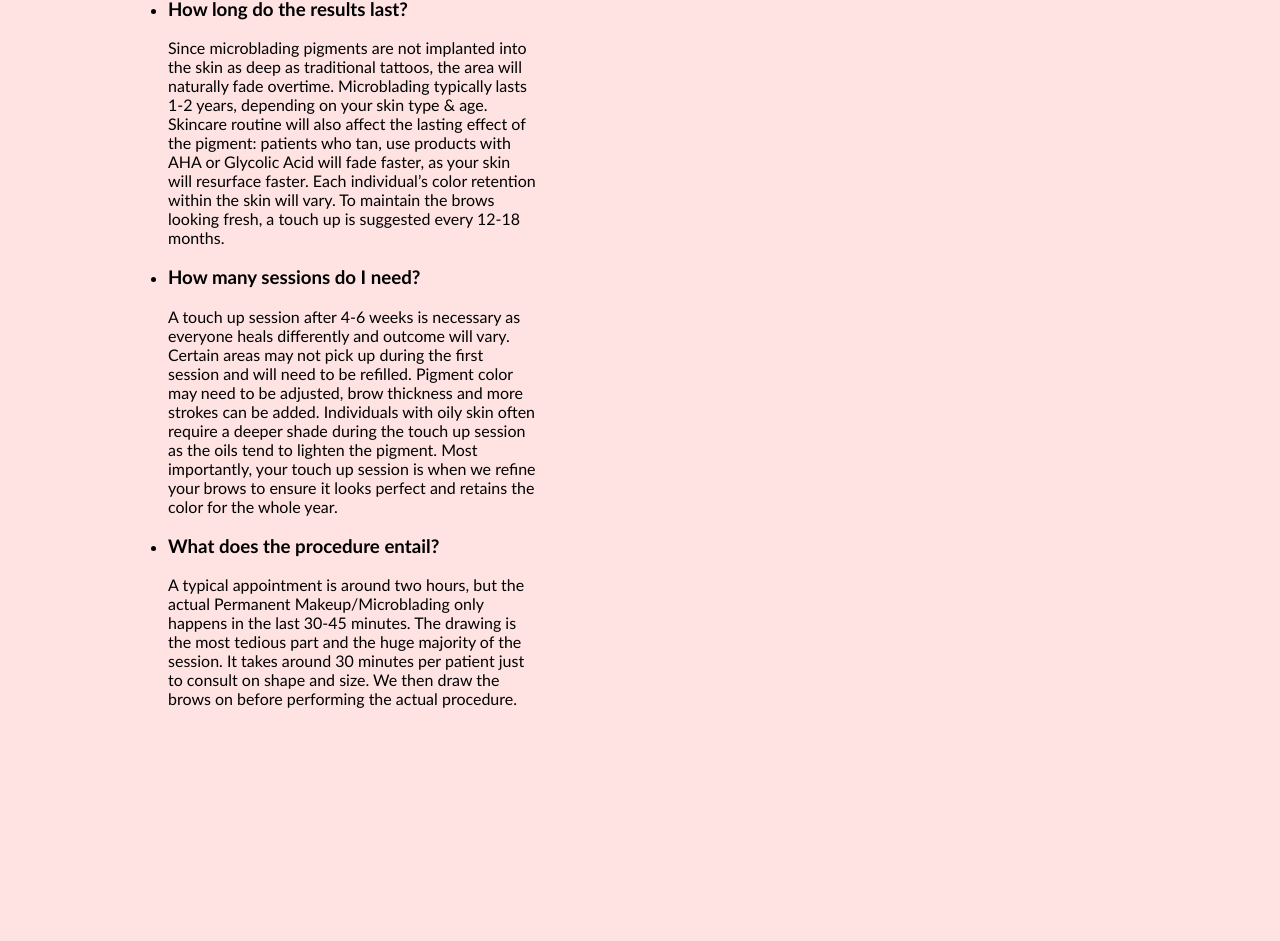
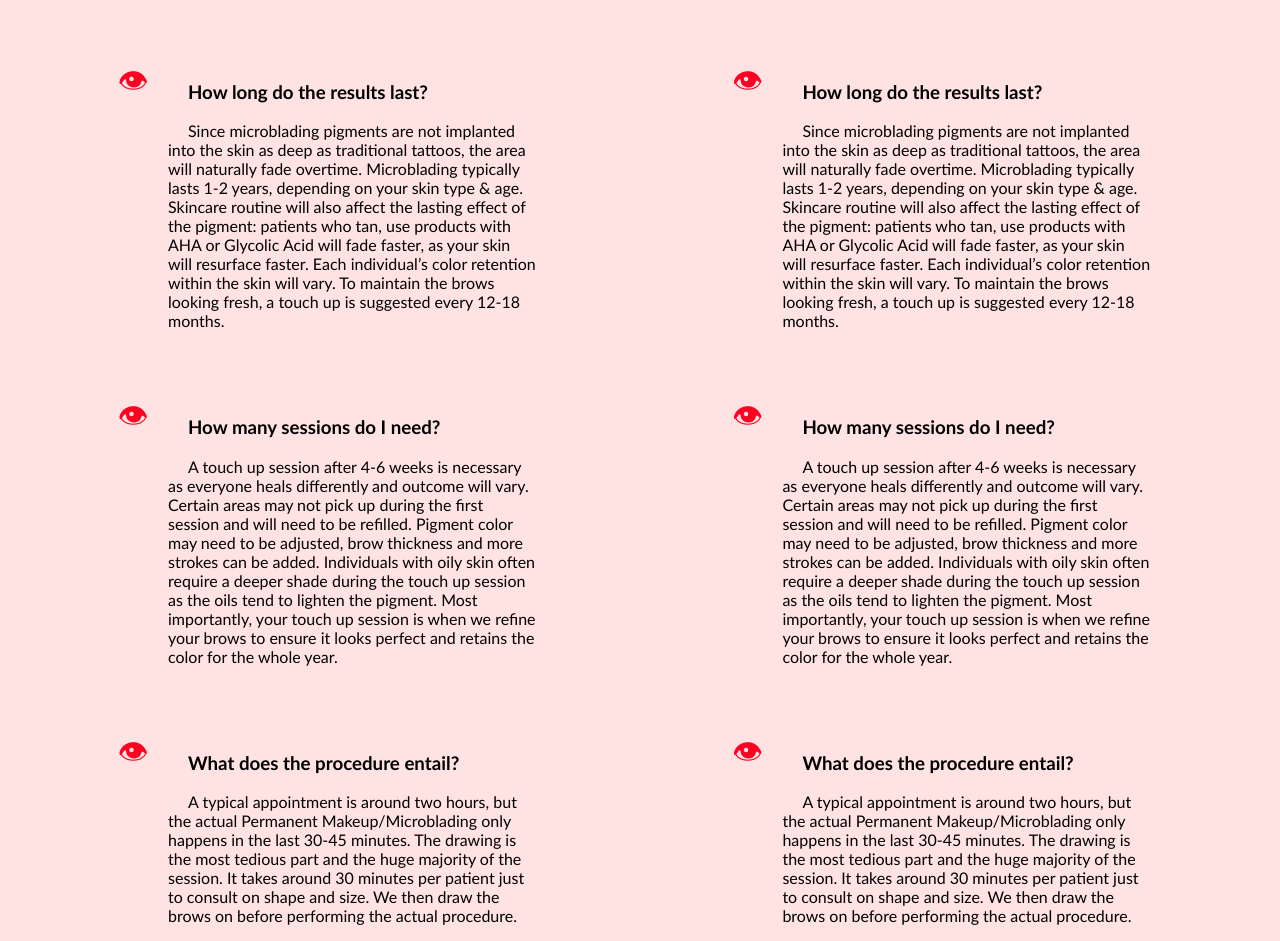
Before and after one commit to ArminasStrolys/react-projects, a React (Create React App) app in the folder eyebrow-portfolio-site/: page /faq in a window 1280 px wide. Shown: the part 160-1101 px from the top of the page. Before the commit the page ends 884 px from the top, so only its background shows below. Built offline with nearby package versions, Linux system fonts and the light colour scheme.

Commit message:
Added location map

```diff
--- a/eyebrow-portfolio-site/src/components/contacts/Contacts.jsx
+++ b/eyebrow-portfolio-site/src/components/contacts/Contacts.jsx
@@ -70,6 +70,17 @@ const Contacts = () => {
             Siųsti
           </button>
         </form>
+        <div className="map-of-location">
+          <iframe
+            title="mapsas"
+            src="https://www.google.com/maps/embed?pb=!1m18!1m12!1m3!1d2292.8966549027164!2d23.960906017443847!3d54.9222856!2m3!1f0!2f0!3f0!3m2!1i1024!2i768!4f13.1!3m3!1m2!1s0x46e718f6c185a0c7%3A0x1b7e0661a2f6dc00!2sSAVAS!5e0!3m2!1sen!2slt!4v1660559216633!5m2!1sen!2slt"
+            width="100%"
+            height="450"
+            allowFullScreen=""
+            loading="lazy"
+            referrerPolicy="no-referrer-when-downgrade"
+          ></iframe>
+        </div>
       </div>
     </div>
   );
--- a/eyebrow-portfolio-site/src/components/faq/FAQ.jsx
+++ b/eyebrow-portfolio-site/src/components/faq/FAQ.jsx
@@ -1,4 +1,5 @@
 import React from 'react';
+import { GrDebian } from 'react-icons/gr';
 
 export default function FAQ() {
   return (
@@ -6,6 +7,7 @@ export default function FAQ() {
       <p>DUK</p>
       <p>DUK</p>
       <p>DUK</p>
+      <div className="faq-split">
         <article className="faq-style">
           {/* <h3>Does it hurt?</h3>
         <p>
@@ -16,6 +18,52 @@ export default function FAQ() {
           handle the treatment just fine.
         </p> */}
           <ul>
+            {/* GrDebian */}
+            <li>
+
+              <h3>How long do the results last?</h3>
+
+              <p>
+                Since microblading pigments are not implanted into the skin as
+                deep as traditional tattoos, the area will naturally fade
+                overtime. Microblading typically lasts 1-2 years, depending on
+                your skin type & age. Skincare routine will also affect the
+                lasting effect of the pigment: patients who tan, use products
+                with AHA or Glycolic Acid will fade faster, as your skin will
+                resurface faster. Each individual’s color retention within the
+                skin will vary. To maintain the brows looking fresh, a touch up
+                is suggested every 12-18 months.
+              </p>
+            </li>
+            <li>
+              <h3>How many sessions do I need?</h3>
+              <p>
+                A touch up session after 4-6 weeks is necessary as everyone
+                heals differently and outcome will vary. Certain areas may not
+                pick up during the first session and will need to be refilled.
+                Pigment color may need to be adjusted, brow thickness and more
+                strokes can be added. Individuals with oily skin often require a
+                deeper shade during the touch up session as the oils tend to
+                lighten the pigment. Most importantly, your touch up session is
+                when we refine your brows to ensure it looks perfect and retains
+                the color for the whole year.
+              </p>
+            </li>
+            <li>
+              <h3>What does the procedure entail? </h3>
+              <p>
+                A typical appointment is around two hours, but the actual
+                Permanent Makeup/Microblading only happens in the last 30-45
+                minutes. The drawing is the most tedious part and the huge
+                majority of the session. It takes around 30 minutes per patient
+                just to consult on shape and size. We then draw the brows on
+                before performing the actual procedure.
+              </p>
+            </li>
+          </ul>
+        </article>
+        <article className="faq-style">
+          <ul>
             <li>
               <h3>How long do the results last?</h3>
               <p>
@@ -23,25 +71,25 @@ export default function FAQ() {
                 deep as traditional tattoos, the area will naturally fade
                 overtime. Microblading typically lasts 1-2 years, depending on
                 your skin type & age. Skincare routine will also affect the
-              lasting effect of the pigment: patients who tan, use products with
-              AHA or Glycolic Acid will fade faster, as your skin will resurface
-              faster. Each individual’s color retention within the skin will
-              vary. To maintain the brows looking fresh, a touch up is suggested
-              every 12-18 months.
+                lasting effect of the pigment: patients who tan, use products
+                with AHA or Glycolic Acid will fade faster, as your skin will
+                resurface faster. Each individual’s color retention within the
+                skin will vary. To maintain the brows looking fresh, a touch up
+                is suggested every 12-18 months.
               </p>
             </li>
             <li>
               <h3>How many sessions do I need?</h3>
               <p>
-              A touch up session after 4-6 weeks is necessary as everyone heals
-              differently and outcome will vary. Certain areas may not pick up
-              during the first session and will need to be refilled. Pigment
-              color may need to be adjusted, brow thickness and more strokes can
-              be added. Individuals with oily skin often require a deeper shade
-              during the touch up session as the oils tend to lighten the
-              pigment. Most importantly, your touch up session is when we refine
-              your brows to ensure it looks perfect and retains the color for
-              the whole year.
+                A touch up session after 4-6 weeks is necessary as everyone
+                heals differently and outcome will vary. Certain areas may not
+                pick up during the first session and will need to be refilled.
+                Pigment color may need to be adjusted, brow thickness and more
+                strokes can be added. Individuals with oily skin often require a
+                deeper shade during the touch up session as the oils tend to
+                lighten the pigment. Most importantly, your touch up session is
+                when we refine your brows to ensure it looks perfect and retains
+                the color for the whole year.
               </p>
             </li>
             <li>
@@ -58,5 +106,6 @@ export default function FAQ() {
           </ul>
         </article>
       </div>
+    </div>
   );
 }
--- a/eyebrow-portfolio-site/src/style/_contacts.scss
+++ b/eyebrow-portfolio-site/src/style/_contacts.scss
@@ -65,3 +65,6 @@ right: -2.45%;
     background-color: hsl(0, 100%, 33%);
   }
 }
+.map-of-location{
+  margin: 20px auto;
+}
--- a/eyebrow-portfolio-site/src/style/_faq.scss
+++ b/eyebrow-portfolio-site/src/style/_faq.scss
@@ -1,7 +1,26 @@
+
 .faq{
   margin: auto 10%;
   margin-top: 50px;
 }
+.faq-split{
+  display: flex;
+  justify-content: space-between;
+}
 .faq-style{
   width: 40%;
+  ul{
+    list-style: none;
+    li::before{
+      content: "\1F441";
+      font-size: 30px;
+      color: #ff0022;
+      position: relative;
+      top: 48px;
+      left: -70px;
+    }
+    li{
+      text-indent: 20px;
+    }
+  }
 }
```
Lines whose indentation alone changed are shown as unchanged.
